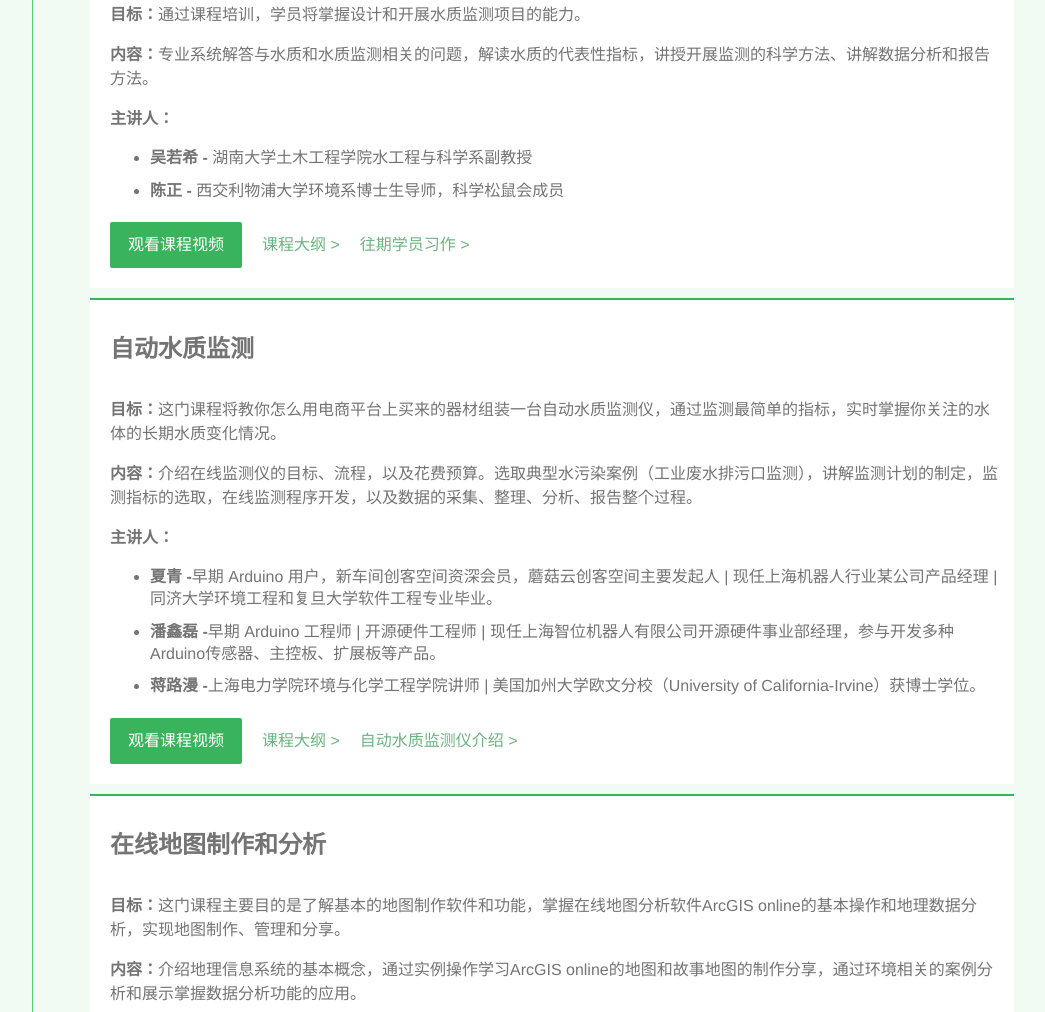
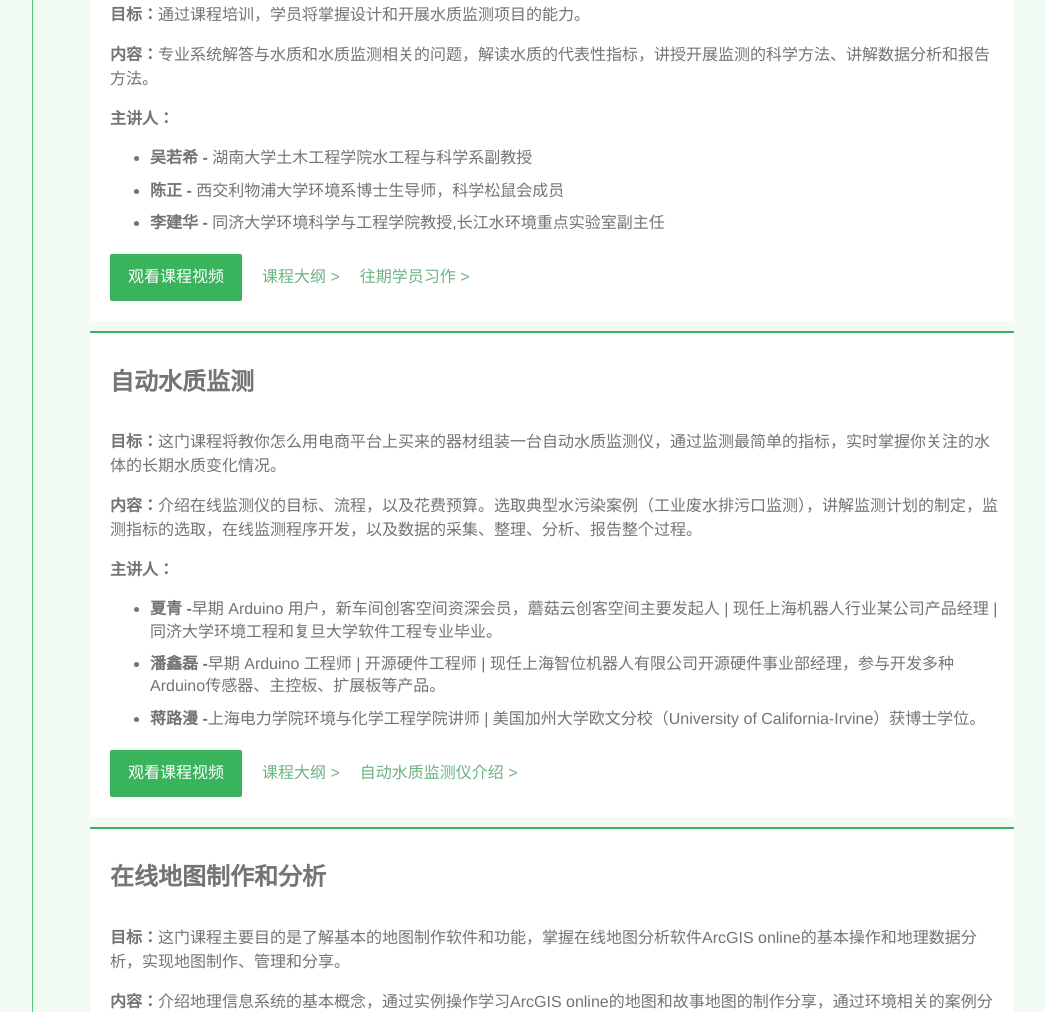
Before and after one commit to zhoulangjohn/green-seeds, a plain HTML site: page course.html in a window 1280 px wide. Shown: the part 1340-2352 px from the top of the page, without its empty margins (206-1251 px from the left). Drawn offline with Linux system fonts and the light colour scheme; a script that the page names is missing.

Commit message:
更新水质监测主讲人

```diff
--- a/course.html
+++ b/course.html
@@ -91,6 +91,7 @@
                                 <ul>
                                     <li><b>吴若希 -</b> 湖南大学土木工程学院水工程与科学系副教授 </li>
                                     <li><b>陈正 -</b> 西交利物浦大学环境系博士生导师，科学松鼠会成员 </li>
+                                    <li><b>李建华 -</b> 同济大学环境科学与工程学院教授,长江水环境重点实验室副主任 </li>
                                 </ul>
                             </p>
                             <div class=" course-links"><a class="btn" href="http://v.youku.com/v_show/id_XNzUwMzI3MTYw.html?f=22612678" target="_blank">观看课程视频</a><a href="./files/watermonitoring_syllabus_2020.pdf">课程大纲 ></a><a href="http://blog.sina.com.cn/s/blog_9f86b6d50102vkdw.html" target="_blank">往期学员习作 ></a></div>
```
